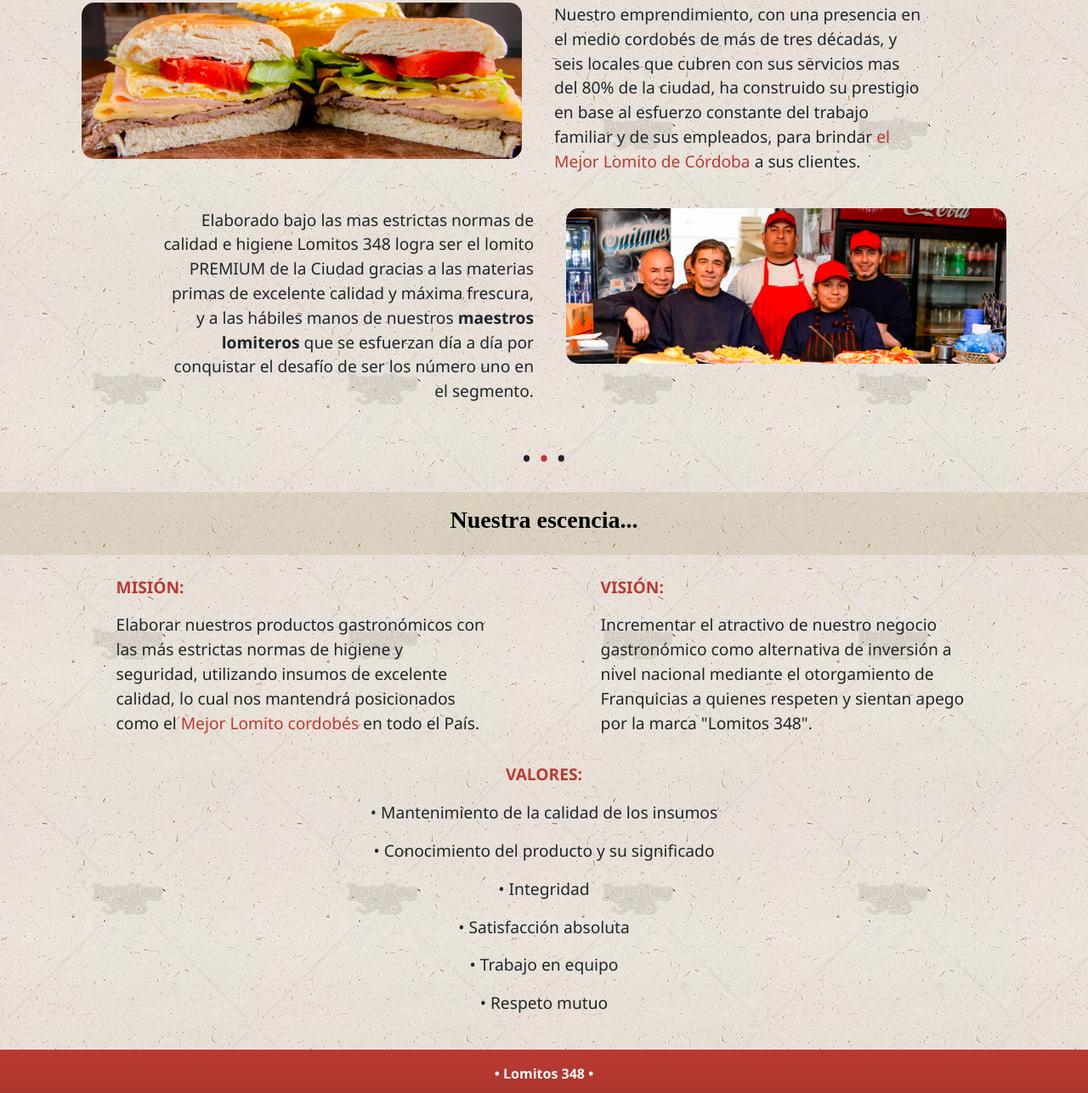
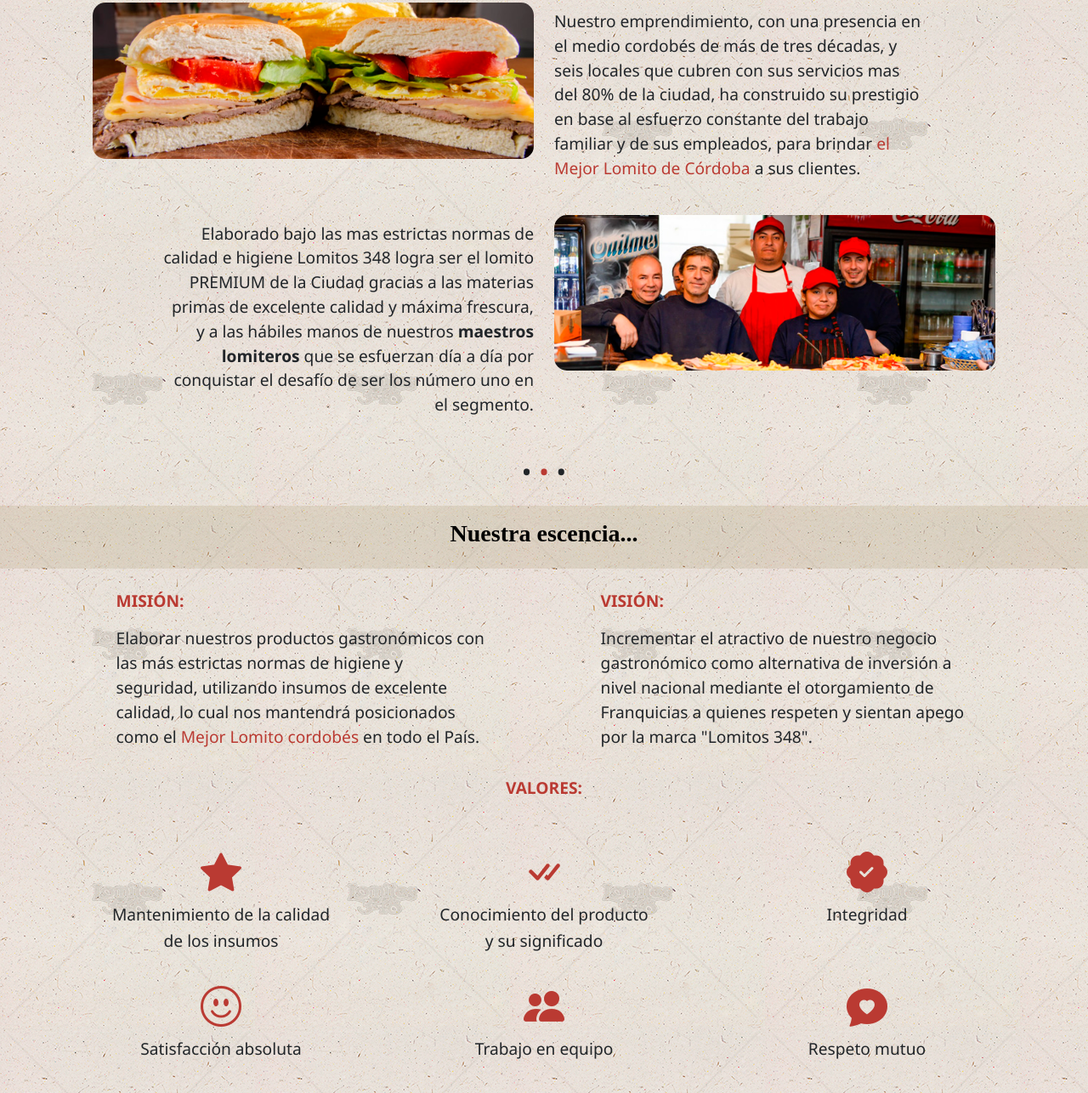
Before and after one commit to fsevald/Lomitos348_SevaldFederico, a plain HTML site: page secciones/nosotros.html in a window 1280 px wide. Shown: the part 293-1579 px from the top of the page at 85% size. Drawn offline with nearby package versions, Linux system fonts and the light colour scheme; a web font is replaced by a local one.

Commit message:
carga sitio para Preentrega 2

```diff
--- a/estilos/style.css
+++ b/estilos/style.css
@@ -37,7 +37,13 @@ header{
 
 .logo{
     width: 250px;
+    transition: width 1s;
 }
+
+    .logo:hover{
+        width: 260px;
+
+    }
 
 
 h2{
@@ -197,6 +203,8 @@ h3{
 .pInfo{
     font-size: larger;
     text-align: center;
+
+    margin-bottom: 2px;
 }
 
 
@@ -402,6 +410,14 @@ h4{
 
 .card-body{
     background-color:#d8d4cb;
+
+}
+
+
+.btn-danger{
+
+    background-color:#BA3A32;
+    border-style: none;
 }
 
 
--- a/secciones/nosotros.html
+++ b/secciones/nosotros.html
@@ -57,7 +57,7 @@
 
         <div class="row mt-4 mb-4">
 
-            <div class="col-lg-6 col-md-6 col-sm-12 animate__animated animate__slideInLeft d-flex flex-column align-items-center">
+            <div class="col-lg-6 col-md-6 col-sm-12 animate__animated animate__slideInLeft d-flex flex-column align-items-md-end align-items-sm-center align-items-center">
 
                 <img class="imgNosotros" src="../img/n_lomito.jpg" alt="Maestros lomiteros">
 
@@ -66,7 +66,7 @@
 
             <div class="col-lg-6 col-md-6 col-sd-12 animate__animated animate__slideInRight d-flex flex-column align-items-center">
 
-                <p class="pNosotrosR">Nuestro emprendimiento, con una presencia en el medio cordobés de más de tres
+                <p class="pNosotrosR mt-2">Nuestro emprendimiento, con una presencia en el medio cordobés de más de tres
                 décadas, y seis locales que cubren con sus servicios mas del 80% de la ciudad, ha construido su prestigio en
                 base al esfuerzo constante del trabajo familiar y de sus empleados, para brindar<span> el Mejor Lomito de
                 Córdoba</span> a sus clientes.</p>
@@ -76,11 +76,11 @@
         </div>
 
 
-        <div class="row mt-4 mb-4">
+        <div class="row mt-4 mb-4 flex-md-row flex-sm-column-reverse flex-column-reverse">
 
             <div class="col-lg-6 col-md-6 col-sm-12 animate__animated animate__slideInLeft animate__slow">
 
-                <p class="pNosotrosL">Elaborado bajo las mas estrictas normas de calidad e higiene Lomitos 348 logra ser
+                <p class="pNosotrosL mt-2">Elaborado bajo las mas estrictas normas de calidad e higiene Lomitos 348 logra ser
                 el lomito PREMIUM de la Ciudad gracias a las materias primas de excelente calidad y máxima frescura, y
                 a las hábiles manos de nuestros <strong>maestros lomiteros</strong> que se esfuerzan día a día por
                 conquistar el desafío de ser los número uno en el segmento.</p>
@@ -88,7 +88,7 @@
             </div>
 
 
-            <div class="col-lg-6 col-md-6 col-sd-12 animate__animated animate__slideInRight animate__slow d-flex flex-column align-items-center">
+            <div class="col-lg-6 col-md-6 col-sd-12 animate__animated animate__slideInRight animate__slow d-flex flex-column align-items-md-start align-items-sm-center align-items-center">
 
                 <img class="imgNosotros" src="../img/n_maestros.jpg" alt="Maestros lomiteros">
 
@@ -143,12 +143,64 @@
 
                 <p class="pNosotrosC"><strong><span>VALORES:</span></strong></p>
 
-                <p class="pNosotrosC">• Mantenimiento de la calidad de los insumos</p>
-                <p class="pNosotrosC">• Conocimiento del producto y su significado</p>
-                <p class="pNosotrosC">• Integridad</p>
-                <p class="pNosotrosC">• Satisfacción absoluta</p>
-                <p class="pNosotrosC">• Trabajo en equipo</p>
-                <p class="pNosotrosC">• Respeto mutuo</p>
+            </div>
+
+        </div>
+
+    </section>
+
+
+    <section class="container">
+
+        <div class="row mt-2 mb-4">
+
+            <div class="col-lg-4 col-md-6 col-sm-12 animate__animated animate__slideInLeft d-flex flex-column align-items-center mb-4">
+
+                <i class="bi bi-star-fill ico"></i>
+                <p class="pInfo">Mantenimiento de la calidad</p>
+                <p class="pInfo">de los insumos</p>
+
+            </div>
+
+
+            <div class="col-lg-4 col-md-6 col-sd-12 animate__animated animate__slideInDown d-flex flex-column align-items-center mb-4">
+
+                <i class="bi bi-check-all ico"></i>
+                <p class="pInfo">Conocimiento del producto</p>
+                <p class="pInfo">y su significado</p>
+
+
+            </div>
+
+
+            <div class="col-lg-4 col-md-6 col-sd-12 animate__animated animate__slideInRight d-flex flex-column align-items-center mb-4">
+
+                <i class="bi bi-patch-check-fill ico"></i>
+                <p class="pInfo">Integridad</p>
+
+            </div>
+
+
+            <div class="col-lg-4 col-md-6 col-sm-12 animate__animated animate__slideInLeft d-flex flex-column align-items-center mb-4">
+
+                <i class="bi bi-emoji-smile ico"></i>
+                <p class="pInfo">Satisfacción absoluta</p>
+
+            </div>
+
+
+            <div class="col-lg-4 col-md-6 col-sd-12 animate__animated animate__slideInUp d-flex flex-column align-items-center mb-4">
+
+                <i class="bi bi-people-fill ico"></i>
+                <p class="pInfo">Trabajo en equipo</p>
+
+            </div>
+
+
+            <div class="col-lg-4 col-md-6 col-sd-12 animate__animated animate__slideInRight d-flex flex-column align-items-center mb-4">
+
+                <i class="bi bi-chat-heart-fill ico"></i>
+                <p class="pInfo">Respeto mutuo</p>
 
             </div>
 
```
Also changed, not shown: secciones/productos.html (+6 -6 lines), secciones/sucursales.html (+2 -2 lines), img/fp_dobleCarne.jpg, img/fp_l348.jpg, img/fp_mix348.jpg, img/fp_pollo.jpg, img/fp_smolleja.jpg, img/fp_svegetariano.jpg, img/fs_CasaCentral.jpg, img/fs_CasaCentral1.jpg, img/fs_CasaCentral2.jpg, img/fs_Jardin.jpg (added), img/loc.png (deleted), img/tel.png (deleted), 1 other file.
